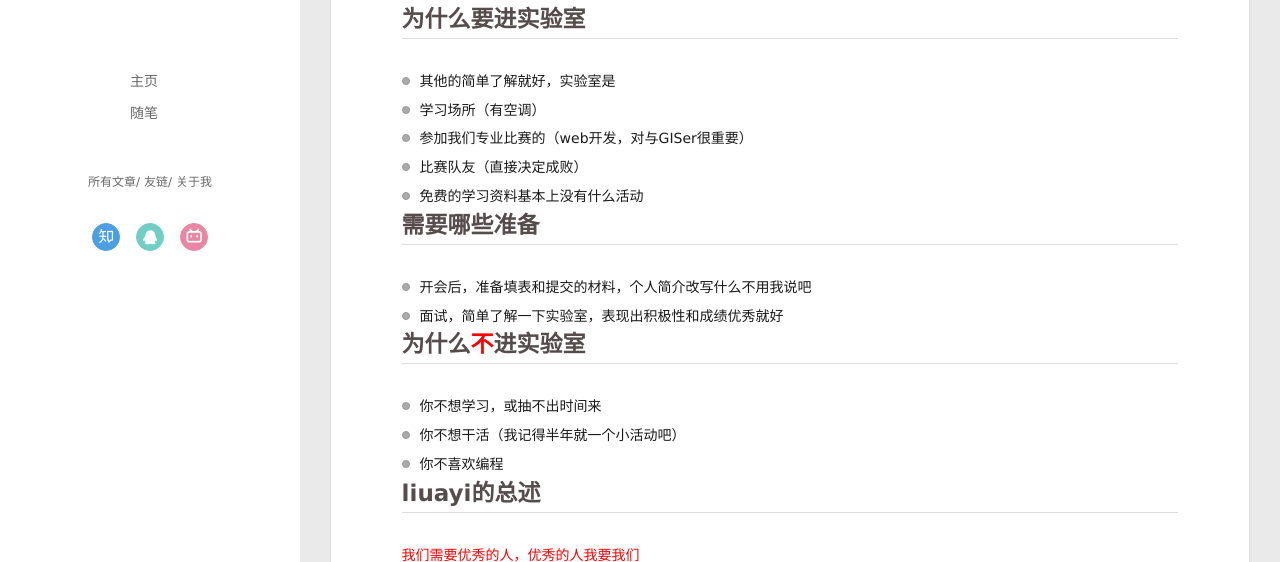
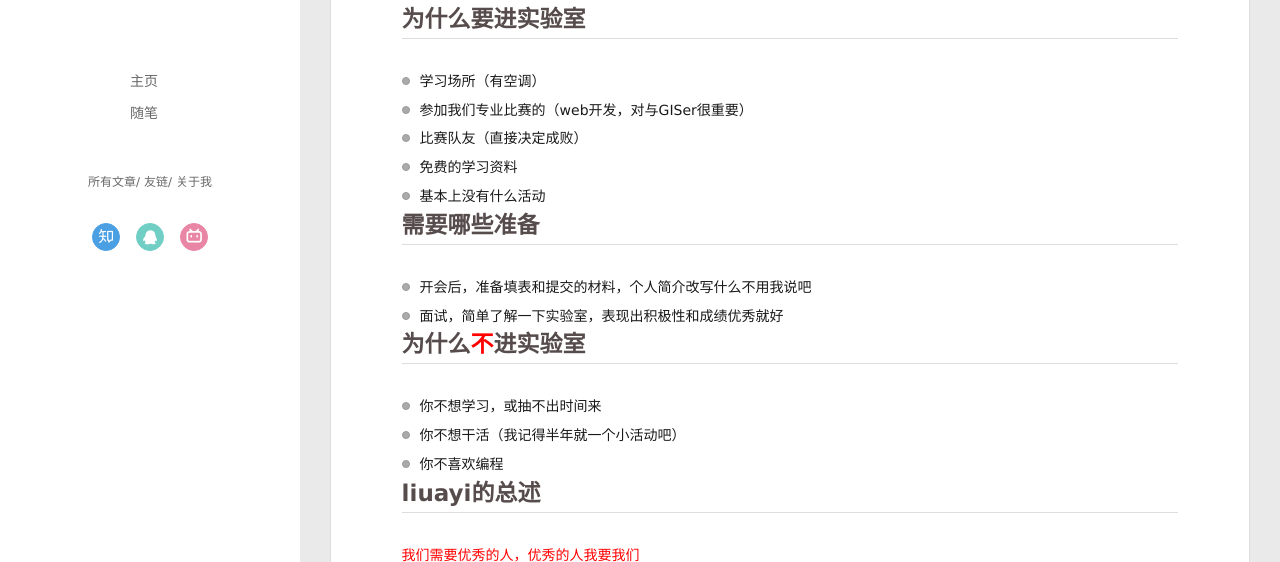
Before and after one commit to liuayi/liuayi.github.io, a plain HTML site: page 2020/09/16/快速了解实验室/index.html in a window 1280 px wide. Shown: the part 238-800 px from the top of the page. Drawn offline with Linux system fonts and the light colour scheme; no server answers.

Commit message:
Site updated: 2020-09-17 20:58:03

```diff
--- a/2020/09/16/快速了解实验室/index.html
+++ b/2020/09/16/快速了解实验室/index.html
@@ -16,7 +16,7 @@
 <meta property="og:description" content="帮助学弟学妹快速了解华理GIS实验室（其他大学生新生可以类比别的实验室）">
 <meta property="og:locale" content="en_US">
 <meta property="article:published_time" content="2020-09-16T12:41:17.000Z">
-<meta property="article:modified_time" content="2020-09-16T14:12:31.102Z">
+<meta property="article:modified_time" content="2020-09-17T12:50:17.715Z">
 <meta property="article:author" content="John Doe">
 <meta property="article:tag" content="GIS">
 <meta property="article:tag" content="大学">
@@ -176,11 +176,11 @@
         <p>帮助学弟学妹快速了解华理GIS实验室（其他大学生新生可以类比别的实验室）</p>
 <a id="more"></a>
 <h1 id="快速了解GIS实验室"><a href="#快速了解GIS实验室" class="headerlink" title="快速了解GIS实验室"></a>快速了解GIS实验室</h1><h2 id="为什么要进实验室"><a href="#为什么要进实验室" class="headerlink" title="为什么要进实验室"></a>为什么要进实验室</h2><ul>
-<li>其他的简单了解就好，实验室是</li>
 <li>学习场所（有空调）</li>
 <li>参加我们专业比赛的（web开发，对与GISer很重要）</li>
 <li>比赛队友（直接决定成败）</li>
-<li>免费的学习资料基本上没有什么活动<h2 id="需要哪些准备"><a href="#需要哪些准备" class="headerlink" title="需要哪些准备"></a>需要哪些准备</h2></li>
+<li>免费的学习资料</li>
+<li>基本上没有什么活动<h2 id="需要哪些准备"><a href="#需要哪些准备" class="headerlink" title="需要哪些准备"></a>需要哪些准备</h2></li>
 <li>开会后，准备填表和提交的材料，个人简介改写什么不用我说吧</li>
 <li>面试，简单了解一下实验室，表现出积极性和成绩优秀就好<h2 id="为什么不进实验室"><a href="#为什么不进实验室" class="headerlink" title="为什么不进实验室"></a>为什么<b style="color:red">不</b>进实验室</h2></li>
 <li>你不想学习，或抽不出时间来</li>
```
